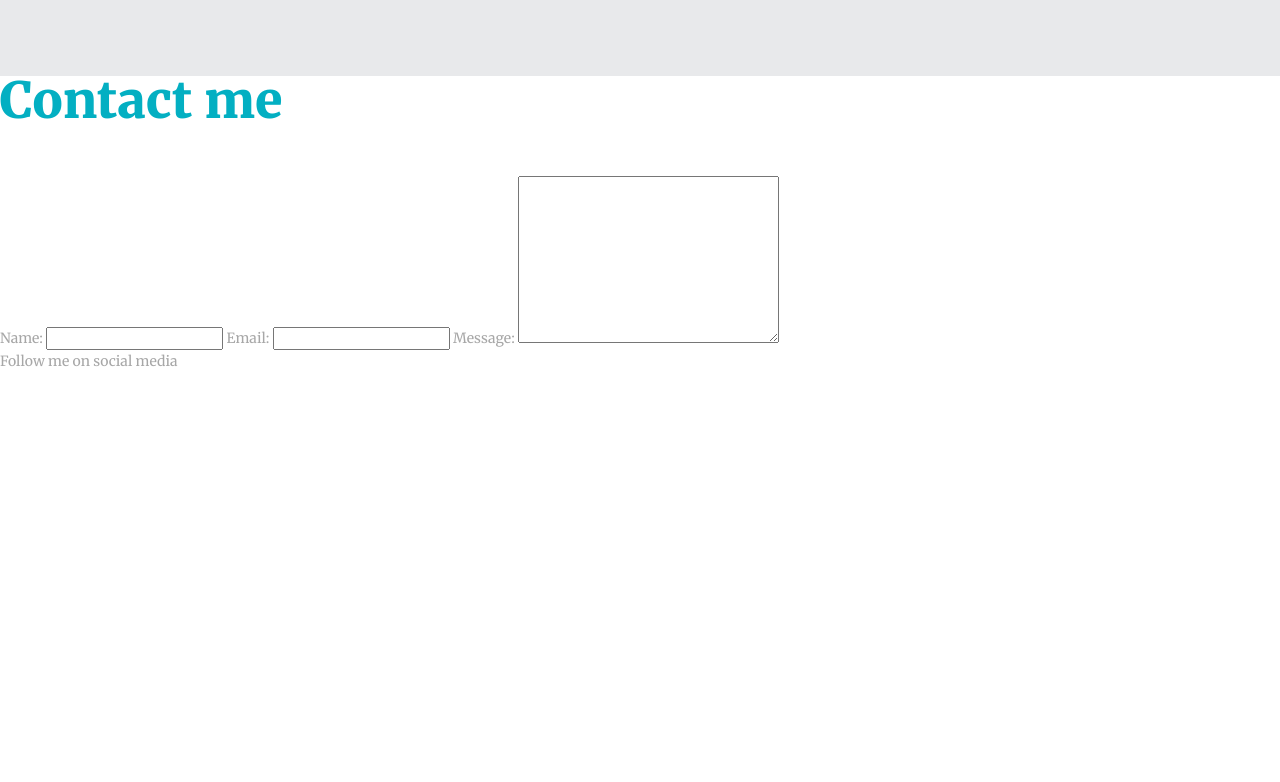
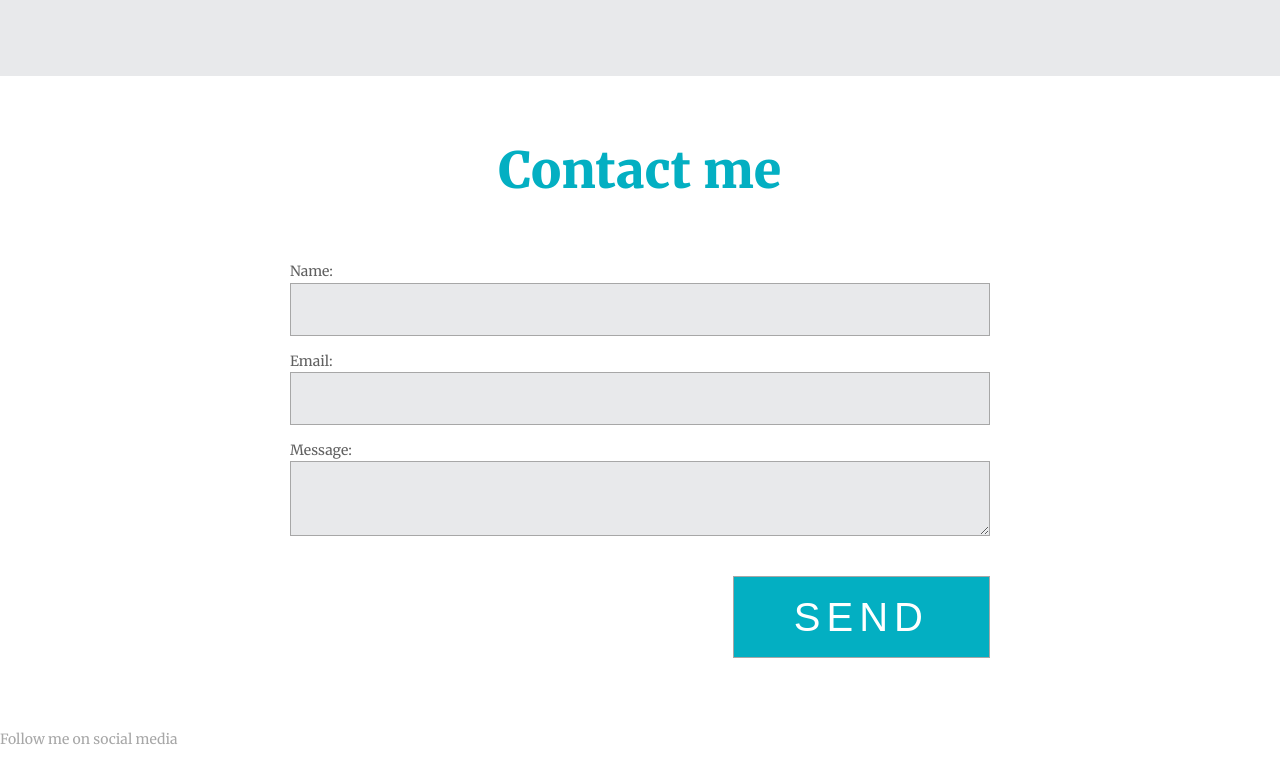
Before and after one commit to Danyvi/ResponsiveGrid, a plain HTML site: page index.html in a window 1280 px wide. Shown: the part 3806-4588 px from the top of the page. Drawn offline with Linux system fonts and the light colour scheme; a web font is replaced by a local one.

Commit message:
styled contact form

```diff
--- a/index.html
+++ b/index.html
@@ -102,8 +102,10 @@
             </label>
 
             <label for="message" class='message'>Message:
-                <textarea name="message" id="message" cols="30" rows="10"></textarea>
+                <textarea name="message" id="message" ></textarea>
             </label>
+
+            <input class='button' type="submit" value="SEND">
         </form>
 
     </section>
--- a/scss/modules/_colors.scss
+++ b/scss/modules/_colors.scss
@@ -1,5 +1,5 @@
 $white: #FFFFFF;
-$light-grey:  #E8E9EB;
+$light-gray:  #E8E9EB;
 $gray: #A7A7A7;
 $dark-gray: #606060;
 $accent: #03AFC2;
--- a/scss/partials/_all.scss
+++ b/scss/partials/_all.scss
@@ -2,4 +2,5 @@
 @import 'welcome';
 @import 'intro';
 @import 'about-me';
-@import 'portfolio'
+@import 'portfolio';
+@import 'contact';
--- /dev/null
+++ b/scss/partials/_contact.scss
@@ -0,0 +1,41 @@
+.contact {
+  @include container;
+  padding: 5em 0;
+
+  h1 {
+    text-align: center;
+  }
+}
+
+form {
+  display: flex;
+  flex-direction: column;
+}
+
+label {
+  display: block;
+  margin-top: 1em;
+  color: $dark-gray;
+}
+
+input,
+textarea {
+  box-sizing: border-box;
+  display: block;
+  padding: .75em;
+  width: 100%;
+  background: $light-gray;
+  border: 1px solid $gray;
+  font-size: 1.2rem;
+}
+
+.button {
+  display: inline-block;
+  width: auto;
+  margin-top: 1em;
+  margin-left: auto;
+  background: $accent;
+  @include sans-serif($fs:2.5rem, $color:$white);
+  padding: .5em 1.5em;
+
+}
--- a/scss/partials/_portfolio.scss
+++ b/scss/partials/_portfolio.scss
@@ -1,6 +1,6 @@
 .portfolio {
     text-align: center;
-    background: $light-grey;
+    background: $light-gray;
     padding: 5em 0;
 }
 
```
Also changed, not shown: css/main.css, 1 other file.
